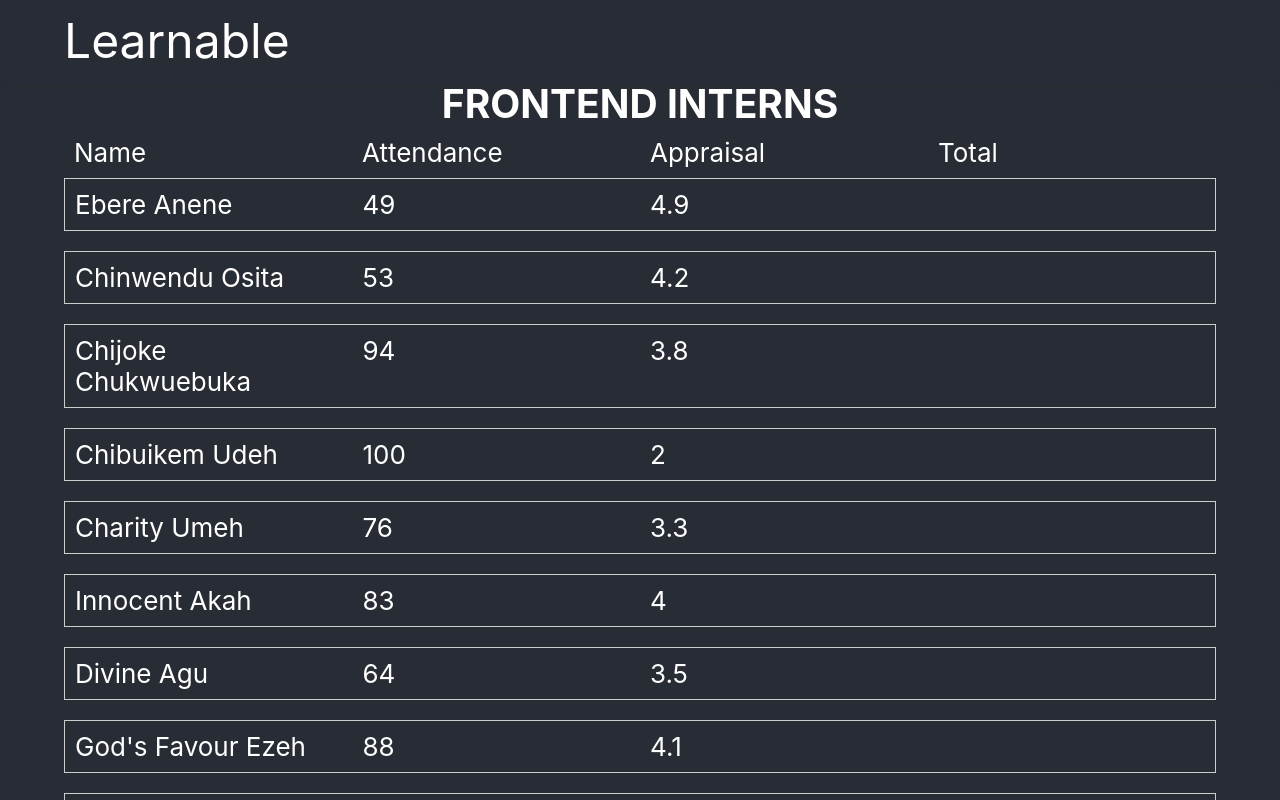
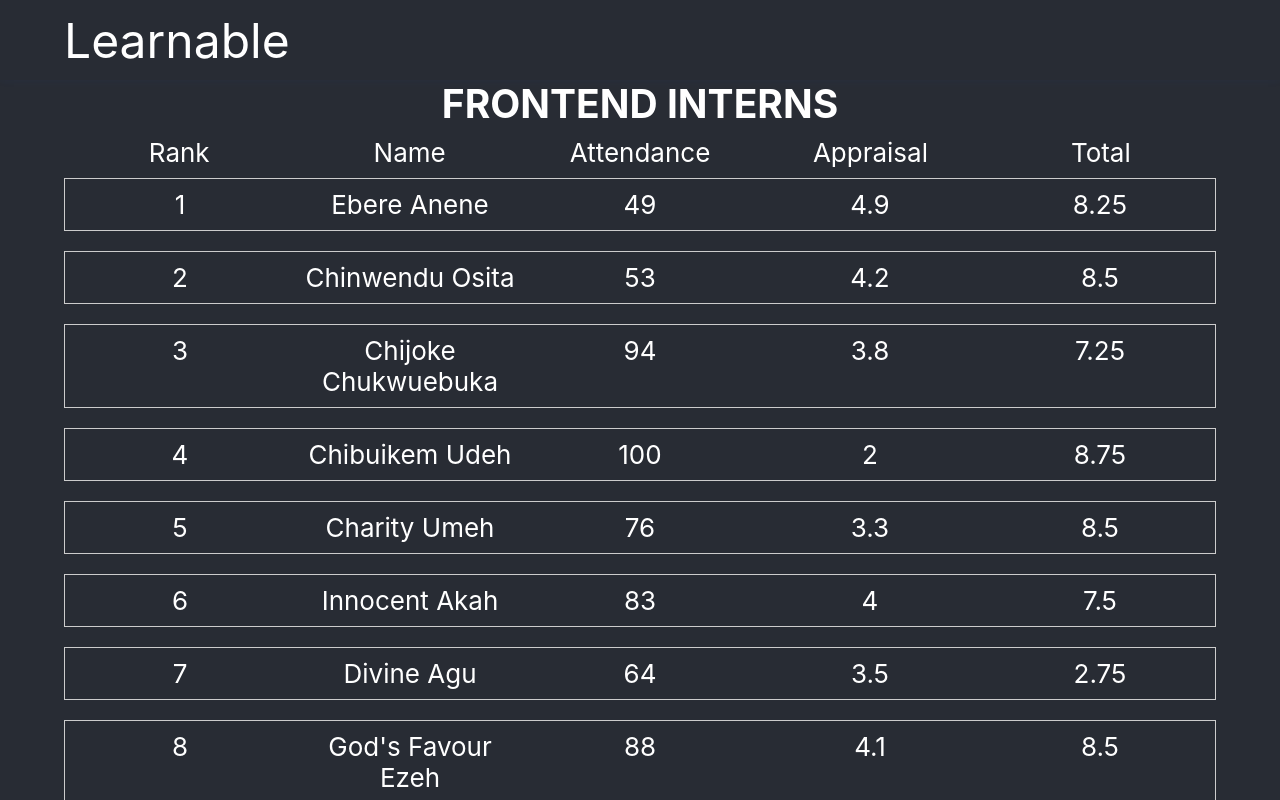
Before and after one commit to somilisa/Result-Management-System, a React (Create React App) app: page / in a window 1280 px wide. Shown: the top 800 px of the page. Built offline with nearby package versions, Linux system fonts and the light colour scheme.

Commit message:
feat: completed rms ui

```diff
--- a/src/App.css
+++ b/src/App.css
@@ -61,6 +61,7 @@ main {
 .table-header p {
   flex: 1;
   padding: 10px;
+  text-align: center;
 }
 .table-row {
   border: 1px solid rgb(204, 204, 204);
@@ -70,6 +71,7 @@ main {
 .table-row p {
   flex: 1;
   padding: 10px;
+  text-align: center;
 }
 @keyframes App-logo-spin {
   from {
--- a/src/App.js
+++ b/src/App.js
@@ -10,21 +10,18 @@ function App() {
         <nav>Learnable</nav>
       </header>
       <main>
-        <div class="table-wrapper">
+        <div className="table-wrapper">
           <h2>FRONTEND INTERNS</h2>
           <div className="table">
             <div className="table-header">
+              <p>Rank</p>
               <p>Name</p>
               <p>Attendance</p>
               <p>Appraisal</p>
               <p>Total</p>
             </div>
-            {sortedInterns.map((intern) => (
-              <InternCard
-                key={intern.id}
-                {...intern}
-                overallGrade={intern.overallGrade}
-              />
+            {sortedInterns.map((intern, index) => (
+              <InternCard key={intern.id} rank={index + 1} {...intern} />
             ))}
           </div>
         </div>
--- a/src/singleIntern.js
+++ b/src/singleIntern.js
@@ -1,11 +1,12 @@
 import React from "react";
-const InternCard = ({ name, attendance, appraisal, overallGrade }) => {
+const InternCard = ({ name, rank, attendance, appraisal, overAllGrade }) => {
   return (
     <div className="table-row">
+      <p>{rank}</p>
       <p>{name}</p>
       <p>{attendance}</p>
       <p>{appraisal}</p>
-      <p>{overallGrade}</p>
+      <p>{overAllGrade}</p>
     </div>
   );
 };
```
